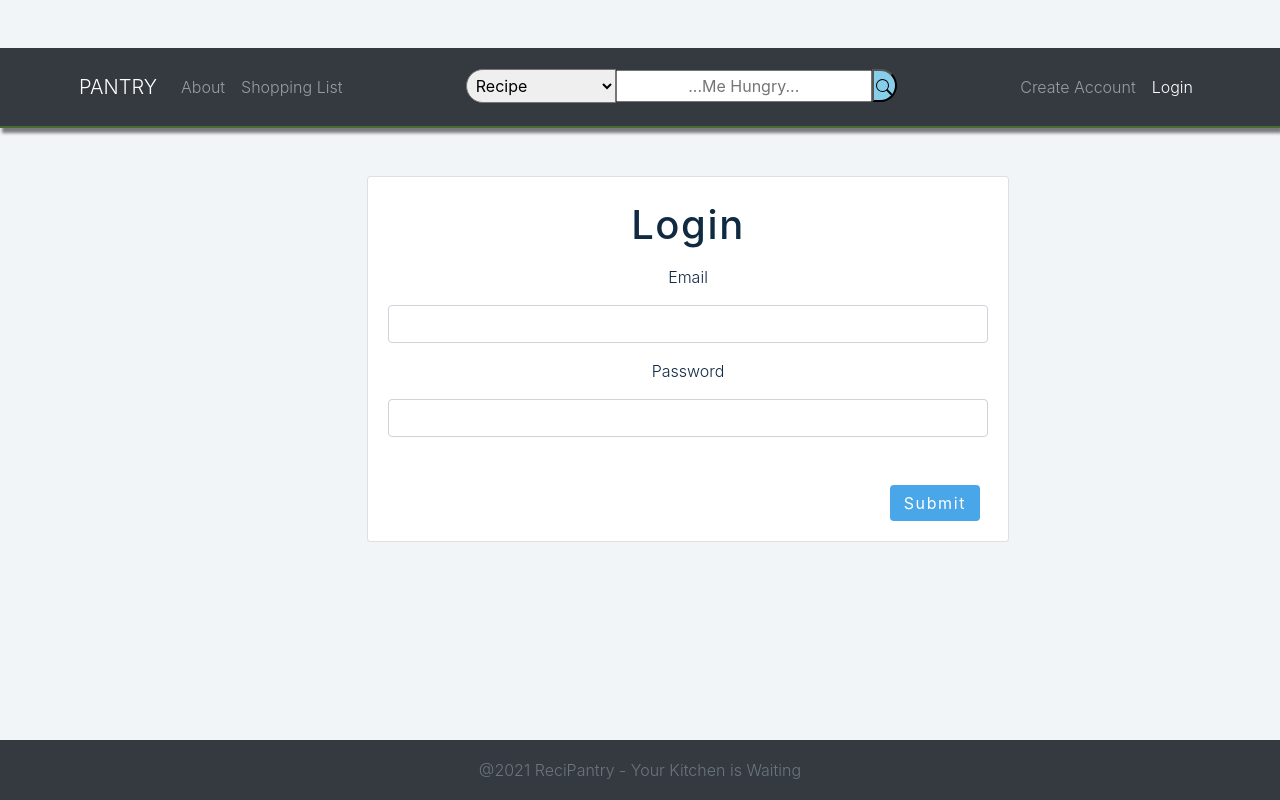
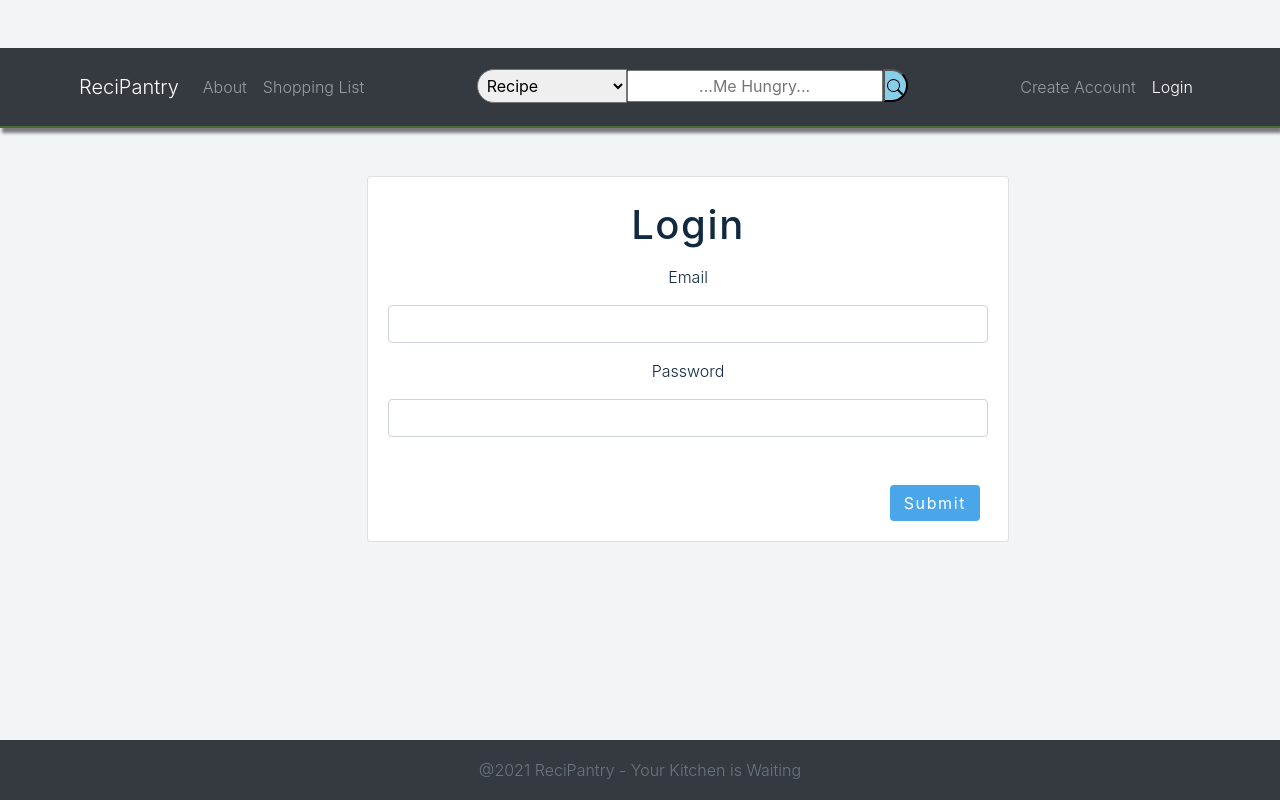
Before and after one commit to evan-woodworth/pantry-app, a React (Create React App) app: page /login in a window 1280 px wide. Built offline with nearby package versions, Linux system fonts and the light colour scheme; no server answers.

Commit message:
styling and console logs

```diff
--- a/src/components/Navbar.js
+++ b/src/components/Navbar.js
@@ -6,7 +6,7 @@
   return (
     <nav className="navbar navbar-expand-lg navbar-dark bg-dark">
       <div className="container">
-        <Link className="navbar-brand" to="/"> PANTRY </Link>
+        <Link className="navbar-brand" to="/"> ReciPantry </Link>
         <button className="navbar-toggler" type="button" data-toggle="collapse" data-target="#navbarsExample07" aria-controls="#navbarsExample07" aria-expanded="false" aria-label="Toggle navigation">
           <span className="navbar-toggler-icon"></span>
         </button>
--- a/src/pages/MyRecipes.js
+++ b/src/pages/MyRecipes.js
@@ -4,7 +4,7 @@
 const REACT_APP_SERVER_URL = process.env.REACT_APP_SERVER_URL
 
 const MyRecipes = (props) => {
-  console.log(props)
+  // console.log(props)
   const [userRecipes, setUserRecipes] = useState([])
   const user = props.user
 
@@ -12,7 +12,7 @@
     console.log('Getting Recipes')
     axios.get(`${REACT_APP_SERVER_URL}/api/users/recipes`)
     .then((response) => {
-      console.log(response.data)
+      // console.log(response.data)
       setUserRecipes(response.data)
     })
     .catch((error) => {
```
